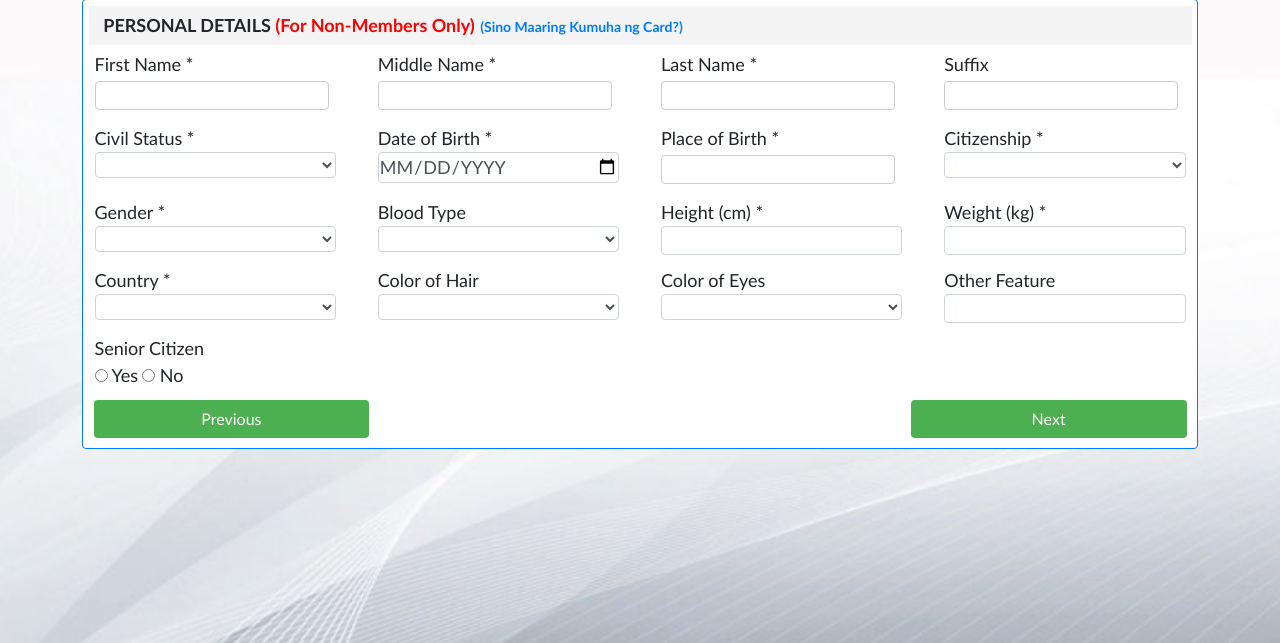
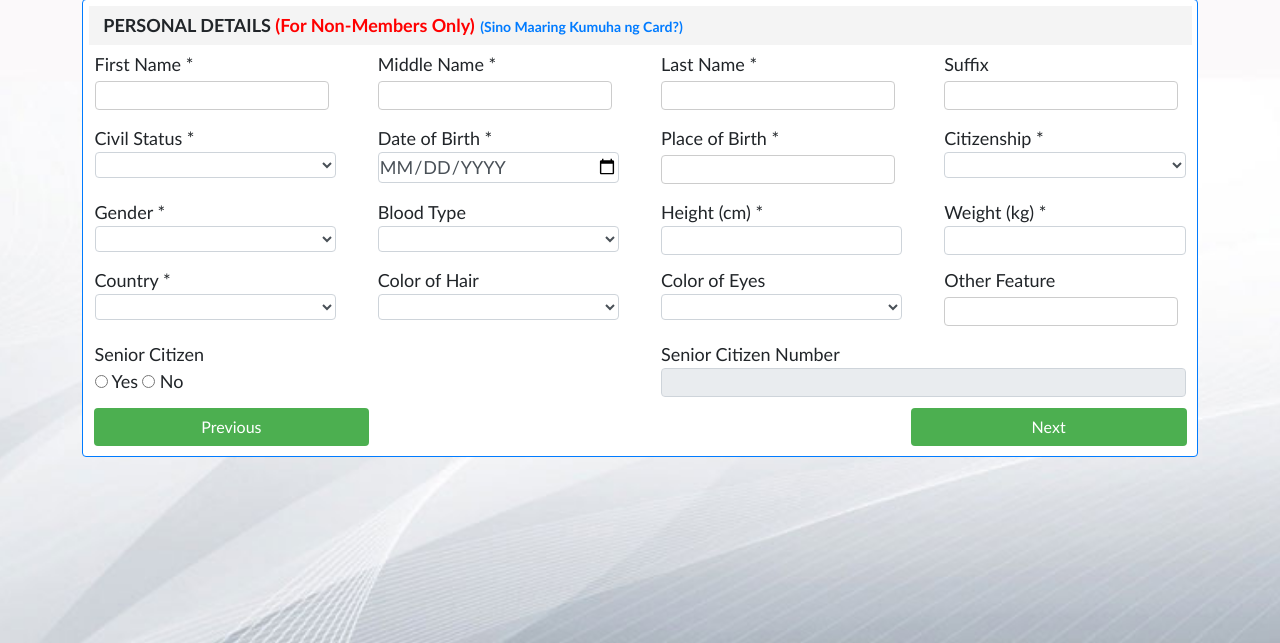
Before and after one commit to jaypee13/CareCard, a CodeIgniter app: page /CareCard/register in a window 1280 px wide. Shown: the part 133-776 px from the top of the page. Run offline with CodeIgniter, Linux system fonts and the light colour scheme; data that the repository does not hold is empty; some libraries are stand-ins or nearby versions.

Commit message:
adde new fix

```diff
--- a/application/views/pages/register.php
+++ b/application/views/pages/register.php
@@ -63,11 +63,6 @@
 	button.register,
 	button.next {
 		margin-left: auto;
-	}
-
-
-	#seniorId {
-		display: none !important;
 	}
 
 	.container {
@@ -224,7 +219,7 @@
 						<div class="col-lg-3 col-md-3 col-sm-12 col-xs-12">
 							<div class="form-group textRegisterHome">
 								<label for="">Other Feature</label>
-								<input type="number" name="otherFeature" id="inputOtherFeature" class="form-control" value="">
+								<input type="text" name="otherFeature" id="inputOtherFeature" class="form-control" value="">
 							</div>
 						</div>
 						<div class="col-lg-6 col-md-6 col-sm-12 col-xs-12">
@@ -245,7 +240,7 @@
 						<div class="col-lg-6 col-md-6 col-sm-12 col-xs-12" id="seniorId">
 							<div class="form-group textRegisterHome">
 								<label for="">Senior Citizen Number</label>
-								<input type="number" name="seniorCitizenNumber" id="inputCitizenNumber" class="form-control" value="">
+								<input type="number" name="seniorCitizenNumber" id="inputCitizenNumber" class="form-control" value="" disabled="disabled">
 							</div>
 						</div>
 					</div>
@@ -682,7 +677,7 @@
 
 				<div class="registrationtab" id="residencytab" data-prev="voterstab" data-next="previewtab" data-active="false">
 					<LABEL class="textHome1">&nbsp;&nbsp;LEGAL AND GOVERNMENT DOCUMENTS<font color='red'>&nbsp;(For Non-Members Only)</font>&nbsp;<a style="font-size:14px;padding: 1px;" href="<?php base_url(); ?>FAQs">(Sino Maaring Kumuha ng Card?)</a></LABEL>
-					<LABEL class="textHome1">&nbsp;&nbsp;<input type="checkbox" value="1" name="brgyCert">With Proof of Billing?</LABEL>
+					<!-- <LABEL class="textHome1">&nbsp;&nbsp;<input type="checkbox" value="1" name="brgyCert">With Proof of Billing?</LABEL>
 					<div class="row">
 						<div class="col-lg-4 col-md-4 col-sm-12 col-xs-12 brgyCertShow">
 							<label for="">Proof of Billing 1</label>
@@ -702,7 +697,7 @@
 								<?php } ?>
 							</select>
 						</div>
-					</div>
+					</div> -->
 					<LABEL class="textHome1">&nbsp;&nbsp;Insurance Coverage To Avail</LABEL>
 					<div class="row">
 						<div class="col-lg-6 col-md-6 col-sm-12 col-xs-12">
--- a/public/register.js
+++ b/public/register.js
@@ -168,11 +168,12 @@ $(document).ready(function() {
 
 	$('input[name="senior"]').on("click", function() {
 		if ($(this).val() === "1") {
-			$("#seniorId").attr("style", "display: block !important;");
+			$("#inputCitizenNumber").removeAttr("disabled");
 			$("#inputCitizenNumber").attr("required", "required");
 		} else {
-			$("#seniorId").attr("style", "display: none !important;");
+			$("#inputCitizenNumber").attr("disabled", "disabled");
 			$("#inputCitizenNumber").removeAttr("required");
+			$("#inputCitizenNumber").removeClass("error");
 		}
 	});
 
@@ -183,6 +184,7 @@ $(document).ready(function() {
 		} else {
 			$(".ctcinput").attr("disabled", "disabled");
 			$(".ctcinput").removeAttr("required");
+			$(".ctcinput").removeClass("error");
 		}
 	});
 
@@ -193,6 +195,7 @@ $(document).ready(function() {
 		} else {
 			$(".sssinput").attr("disabled", "disabled");
 			$(".sssinput").removeAttr("required");
+			$(".sssinput").removeClass("error");
 		}
 	});
 
@@ -203,6 +206,7 @@ $(document).ready(function() {
 		} else {
 			$(".tininput").attr("disabled", "disabled");
 			$(".tininput").removeAttr("required");
+			$(".tininput").removeClass("error");
 		}
 	});
 
@@ -213,6 +217,7 @@ $(document).ready(function() {
 		} else {
 			$(".brgyinput").attr("disabled", "disabled");
 			$(".brgyinput").removeAttr("required");
+			$(".brgyinput").removeClass("error");
 		}
 	});
 
@@ -223,6 +228,7 @@ $(document).ready(function() {
 		} else {
 			$(".phinput").attr("disabled", "disabled");
 			$(".phinput").removeAttr("required");
+			$(".phinput").removeClass("error");
 		}
 	});
 
@@ -233,6 +239,7 @@ $(document).ready(function() {
 		} else {
 			$(".nsoinput").attr("disabled", "disabled");
 			$(".nsoinput").removeAttr("required");
+			$(".nsoinput").removeClass("error");
 		}
 	});
 
@@ -243,6 +250,7 @@ $(document).ready(function() {
 		} else {
 			$(".votersinput").attr("disabled", "disabled");
 			$(".votersinput").removeAttr("required");
+			$(".votersinput").removeClass("error");
 		}
 	});
 
@@ -253,6 +261,7 @@ $(document).ready(function() {
 		} else {
 			$(".passportinput").attr("disabled", "disabled");
 			$(".passportinput").removeAttr("required");
+			$(".passportinput").removeClass("error");
 		}
 	});
 
@@ -263,6 +272,7 @@ $(document).ready(function() {
 		} else {
 			$(".nbiinput").attr("disabled", "disabled");
 			$(".nbiinput").removeAttr("required");
+			$(".nbiinput").removeClass("error");
 		}
 	});
 
```
